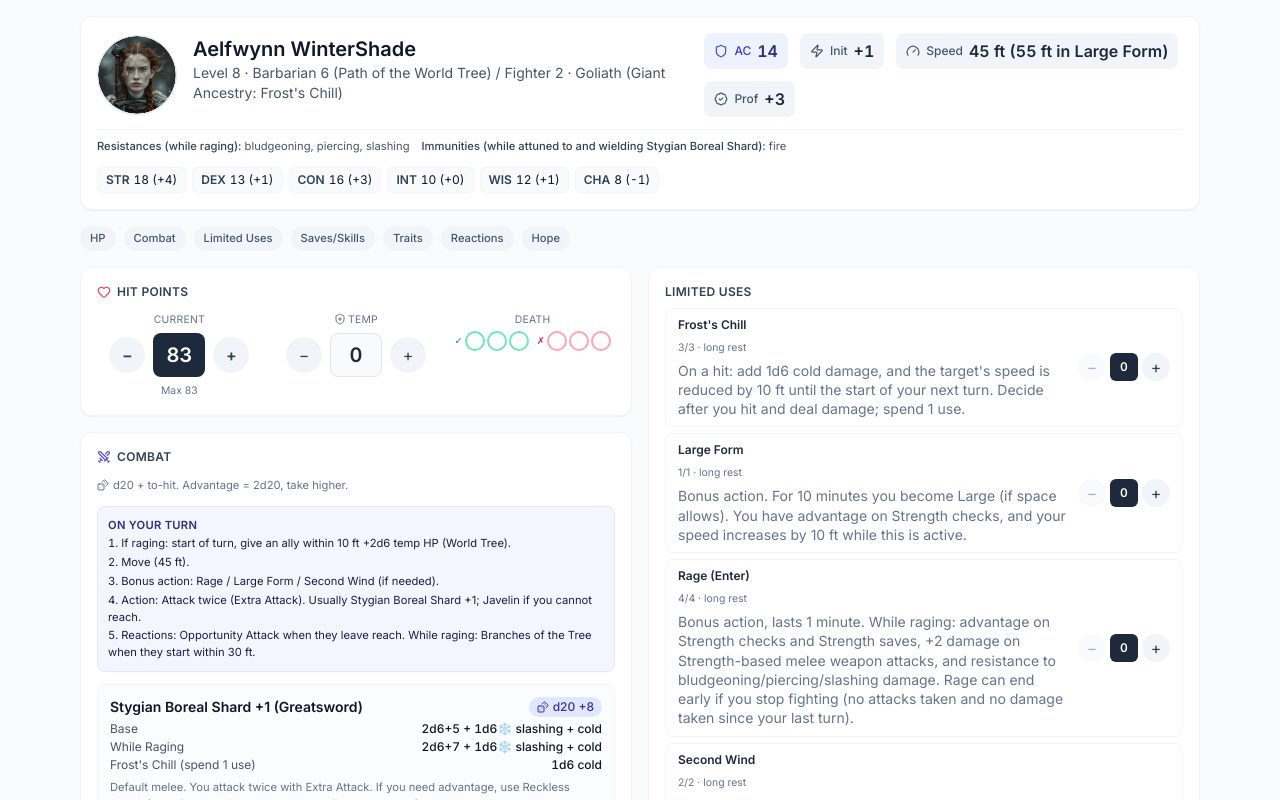
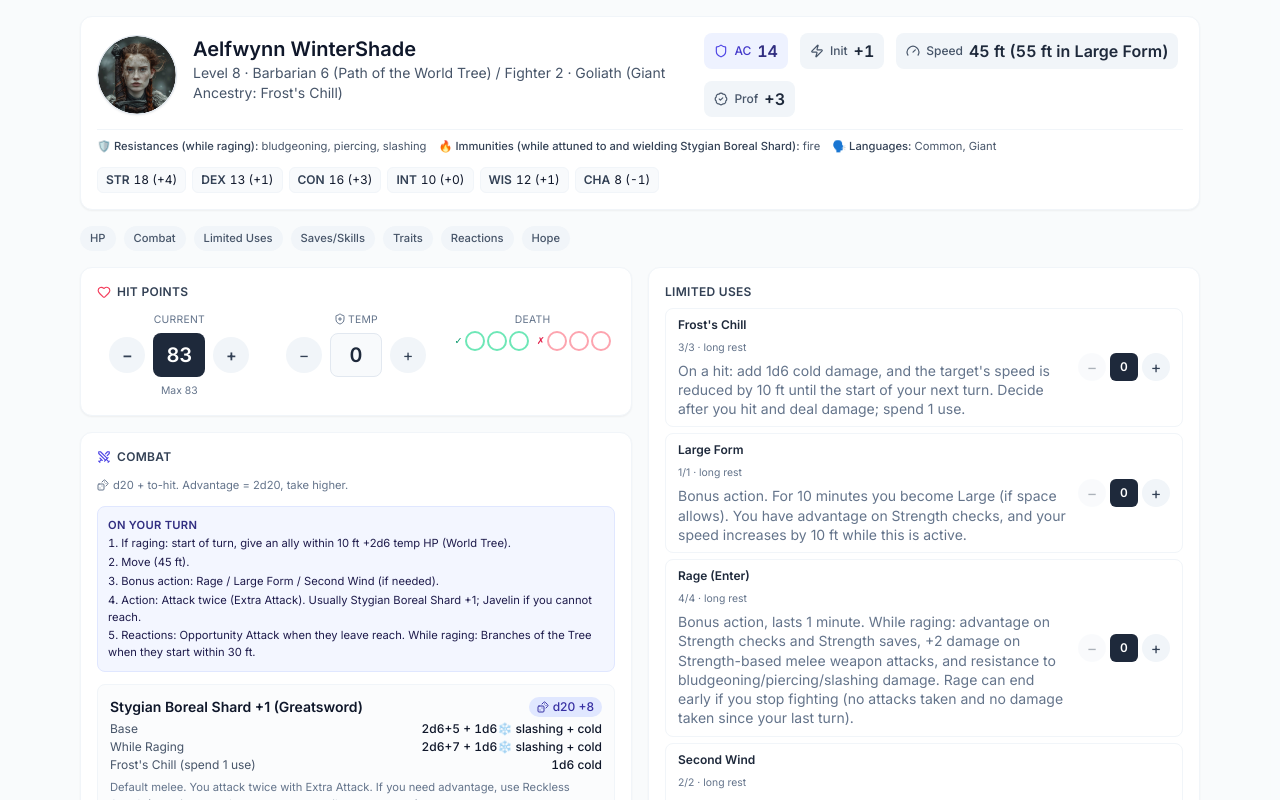
Before and after one commit to TheineAddict/Null-Expected, a React (Vite) app: page /character-sheet-app/aelfwynn in a window 1280 px wide. Shown: the top 800 px of the page. Built offline with nearby package versions, Linux system fonts and the light colour scheme.

Commit message:
Add languages support to CharacterSheet and update Aelfwynn character data; enhance TopBar to display languages.

```diff
--- a/src/apps/character-sheet/components/TopBar.tsx
+++ b/src/apps/character-sheet/components/TopBar.tsx
@@ -55,10 +55,11 @@ export const TopBar: React.FC<TopBarProps> = ({ character }) => {
           </div>
         </div>
       </div>
-      {character.defenses &&
-        (character.defenses.resistances?.length ?? 0) + (character.defenses.immunities?.length ?? 0) > 0 && (
+      {((character.defenses &&
+          ((character.defenses.resistances?.length ?? 0) + (character.defenses.immunities?.length ?? 0) > 0)) ||
+          (character.languages?.length ?? 0) > 0) && (
           <div className="flex flex-wrap gap-x-3 gap-y-1 text-[0.7rem] text-slate-600 border-t border-slate-100 pt-2">
-            {character.defenses.resistances?.length
+            {character.defenses?.resistances?.length
               ? (() => {
                   const byCond = new Map<string, string[]>();
                   for (const r of character.defenses!.resistances!) {
@@ -69,14 +70,14 @@ export const TopBar: React.FC<TopBarProps> = ({ character }) => {
                   return Array.from(byCond.entries()).map(([cond, types]) => (
                     <span key={`res-${cond || 'always'}`}>
                       <span className="font-medium text-slate-700">
-                        Resistances{cond ? ` (${cond})` : ''}:
+                        🛡️ Resistances{cond ? ` (${cond})` : ''}:
                       </span>{' '}
                       {types.join(', ')}
                     </span>
                   ));
                 })()
               : null}
-            {character.defenses.immunities?.length
+            {character.defenses?.immunities?.length
               ? (() => {
                   const byCond = new Map<string, string[]>();
                   for (const i of character.defenses!.immunities!) {
@@ -87,13 +88,19 @@ export const TopBar: React.FC<TopBarProps> = ({ character }) => {
                   return Array.from(byCond.entries()).map(([cond, types]) => (
                     <span key={`imm-${cond || 'always'}`}>
                       <span className="font-medium text-slate-700">
-                        Immunities{cond ? ` (${cond})` : ''}:
+                        🔥 Immunities{cond ? ` (${cond})` : ''}:
                       </span>{' '}
                       {types.join(', ')}
                     </span>
                   ));
                 })()
               : null}
+            {character.languages?.length ? (
+              <span>
+                <span className="font-medium text-slate-700">🗣️ Languages:</span>{' '}
+                {character.languages.join(', ')}
+              </span>
+            ) : null}
           </div>
         )}
       <div className="flex flex-wrap gap-1.5 text-xs">
--- a/src/apps/character-sheet/data/characters/aelfwynn.ts
+++ b/src/apps/character-sheet/data/characters/aelfwynn.ts
@@ -303,6 +303,7 @@ export const aelfwynn: CharacterSheet = {
       { damageType: 'fire', condition: 'while attuned to and wielding Stygian Boreal Shard' },
     ],
   },
+  languages: ['Common', 'Giant'],
 
   turnGuide: {
     title: 'On Your Turn',
--- a/src/apps/character-sheet/model/character.types.ts
+++ b/src/apps/character-sheet/model/character.types.ts
@@ -126,6 +126,7 @@ export interface CharacterSheet {
   reactions?: Reaction[];
 
   defenses?: Defenses;
+  languages?: string[];
 
   hopeAbilities?: HopeTier[];
 
```
